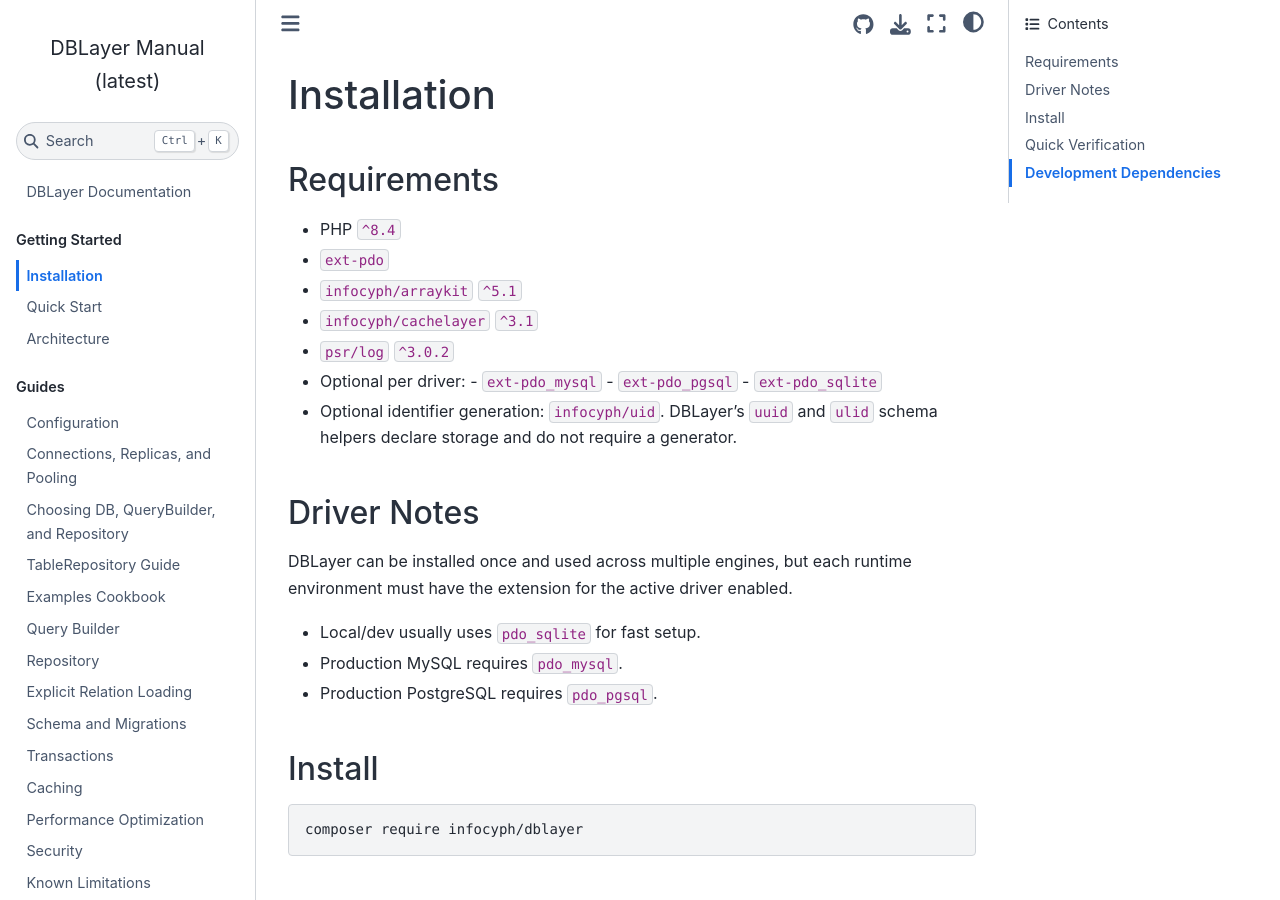
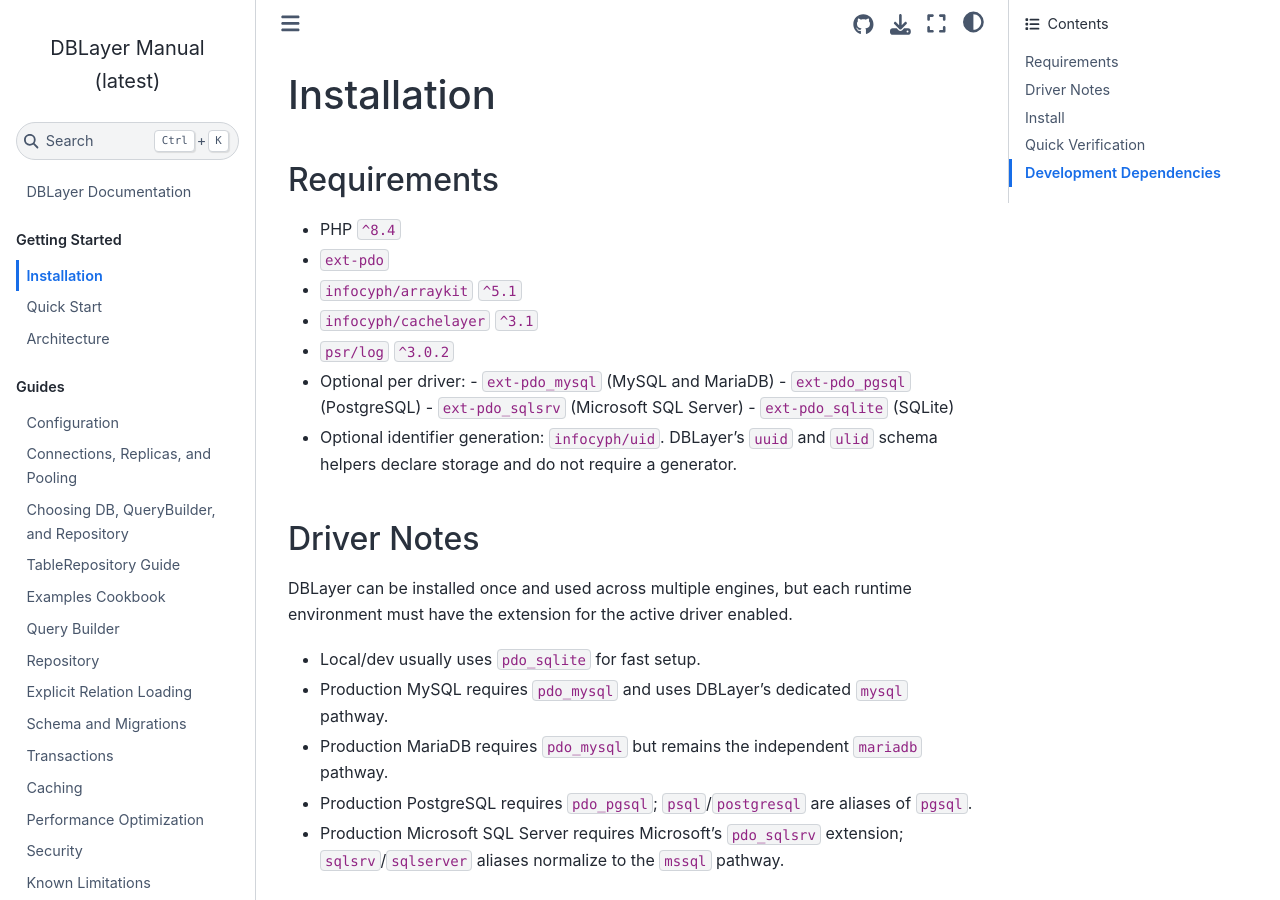
Before and after one commit to infocyph/DBLayer, a Sphinx documentation site: the page built from docs/installation.rst, in a window 1280 px wide and 900 px high. Built offline with Sphinx 7.4.7 and the Sphinx Book theme 1.1.4, drawn with Linux system fonts in a browser that asks for light colours.

Commit message:
Document driver installation paths

```diff
--- a/docs/installation.rst
+++ b/docs/installation.rst
@@ -10,9 +10,10 @@
 - ``infocyph/cachelayer`` ``^3.1``
 - ``psr/log`` ``^3.0.2``
 - Optional per driver:
-  - ``ext-pdo_mysql``
-  - ``ext-pdo_pgsql``
-  - ``ext-pdo_sqlite``
+  - ``ext-pdo_mysql`` (MySQL and MariaDB)
+  - ``ext-pdo_pgsql`` (PostgreSQL)
+  - ``ext-pdo_sqlsrv`` (Microsoft SQL Server)
+  - ``ext-pdo_sqlite`` (SQLite)
 - Optional identifier generation: ``infocyph/uid``. DBLayer's ``uuid`` and
   ``ulid`` schema helpers declare storage and do not require a generator.
 
@@ -23,8 +24,11 @@
 runtime environment must have the extension for the active driver enabled.
 
 - Local/dev usually uses ``pdo_sqlite`` for fast setup.
-- Production MySQL requires ``pdo_mysql``.
-- Production PostgreSQL requires ``pdo_pgsql``.
+- Production MySQL requires ``pdo_mysql`` and uses DBLayer's dedicated ``mysql`` pathway.
+- Production MariaDB requires ``pdo_mysql`` but remains the independent ``mariadb`` pathway.
+- Production PostgreSQL requires ``pdo_pgsql``; ``psql``/``postgresql`` are aliases of ``pgsql``.
+- Production Microsoft SQL Server requires Microsoft's ``pdo_sqlsrv`` extension;
+  ``sqlsrv``/``sqlserver`` aliases normalize to the ``mssql`` pathway.
 
 Install
 -------
```
